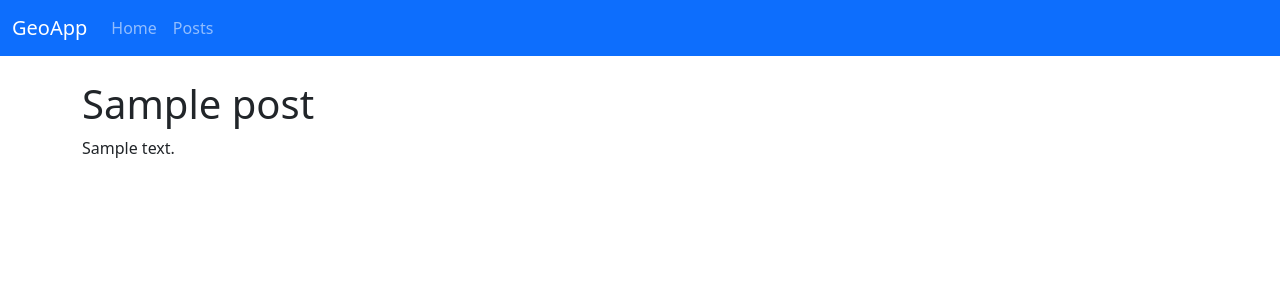
After one commit to iqbal-fadhil/webgis_research, a Django app: a page that uses maps/templates/maps/post_detail.html in a window 1280 px wide. The commit adds this page. Shown: the top 300 px of the page. Run offline with Django 4.2, Linux system fonts and the light colour scheme; tables that the repository leaves empty hold one stand-in row (values such as "Sample post").

Commit message:
Added detail page for post

```diff
--- a/maps/templates/maps/map.html
+++ b/maps/templates/maps/map.html
@@ -27,7 +27,7 @@
                         <a class="nav-link active" href="/">Home</a>
                     </li>
                     <li class="nav-item">
-                        <a class="nav-link" href="/posts/">Posts</a>
+                        <a class="nav-link" href="/all-posts/">Posts</a>
                     </li>
                 </ul>
             </div>
--- /dev/null
+++ b/maps/templates/maps/post_detail.html
@@ -0,0 +1,38 @@
+<!DOCTYPE html>
+<html lang="en">
+<head>
+    <meta charset="UTF-8">
+    <meta name="viewport" content="width=device-width, initial-scale=1.0">
+    <title>{{ post.title }}</title>
+    <link href="https://cdn.jsdelivr.net/npm/bootstrap@5.3.0-alpha1/dist/css/bootstrap.min.css" rel="stylesheet">
+</head>
+<body>
+    <!-- Navbar -->
+    <nav class="navbar navbar-expand-lg navbar-dark bg-primary">
+        <div class="container-fluid">
+            <a class="navbar-brand" href="#">GeoApp</a>
+            <button class="navbar-toggler" type="button" data-bs-toggle="collapse" data-bs-target="#navbarNav" aria-controls="navbarNav" aria-expanded="false" aria-label="Toggle navigation">
+                <span class="navbar-toggler-icon"></span>
+            </button>
+            <div class="collapse navbar-collapse" id="navbarNav">
+                <ul class="navbar-nav">
+                    <li class="nav-item">
+                        <a class="nav-link" href="/">Home</a>
+                    </li>
+                    <li class="nav-item">
+                        <a class="nav-link" href="/all-posts/">Posts</a>
+                    </li>
+                </ul>
+            </div>
+        </div>
+    </nav>
+
+    <!-- Post Detail Section -->
+    <div class="container mt-4">
+        <h1>{{ post.title }}</h1>
+        <p>{{ post.content }}</p>  <!-- Display the full content of the post -->
+    </div>
+
+    <script src="https://cdn.jsdelivr.net/npm/bootstrap@5.3.0-alpha1/dist/js/bootstrap.bundle.min.js"></script>
+</body>
+</html>
--- a/maps/urls.py
+++ b/maps/urls.py
@@ -1,9 +1,12 @@
 from django.urls import path
 from .views import map_view, RegionListCreateView, LocationListCreateView, PostListView
+from . import views
 
 urlpatterns = [
     path('regions/', RegionListCreateView.as_view(), name='region-list-create'),
     path('locations/', LocationListCreateView.as_view(), name='location-list-create'),
     path('posts/', PostListView.as_view(), name='post-list-create'),
     path('', map_view, name='map_view'),
+    path('all-posts/', views.posts, name='posts'),
+    path('all-posts/<slug:slug>/', views.post_detail, name='post_detail'),
 ]
--- a/maps/views.py
+++ b/maps/views.py
@@ -1,6 +1,7 @@
 from django.shortcuts import render
 from rest_framework.renderers import JSONRenderer
-from .models import Region, Location
+from .models import Region, Location, Post
+from django.shortcuts import render, get_object_or_404
 from .serializers import RegionGeoJSONSerializer, LocationGeoJSONSerializer
 
 def map_view(request):
@@ -40,3 +41,13 @@ from .serializers import PostSerializer
 class PostListView(ListAPIView):
     queryset = Post.objects.all()
     serializer_class = PostSerializer
+
+def posts(request):
+    return render(request, 'maps/posts.html')
+
+def post_detail(request, slug):
+    # Fetch the post using slug or return 404 if not found
+    post = get_object_or_404(Post, slug=slug)
+
+    # Render the detail page with the post data
+    return render(request, 'maps/post_detail.html', {'post': post})
```
Also changed, not shown: maps/templates/maps/posts.html (added, +74 -0 lines).
